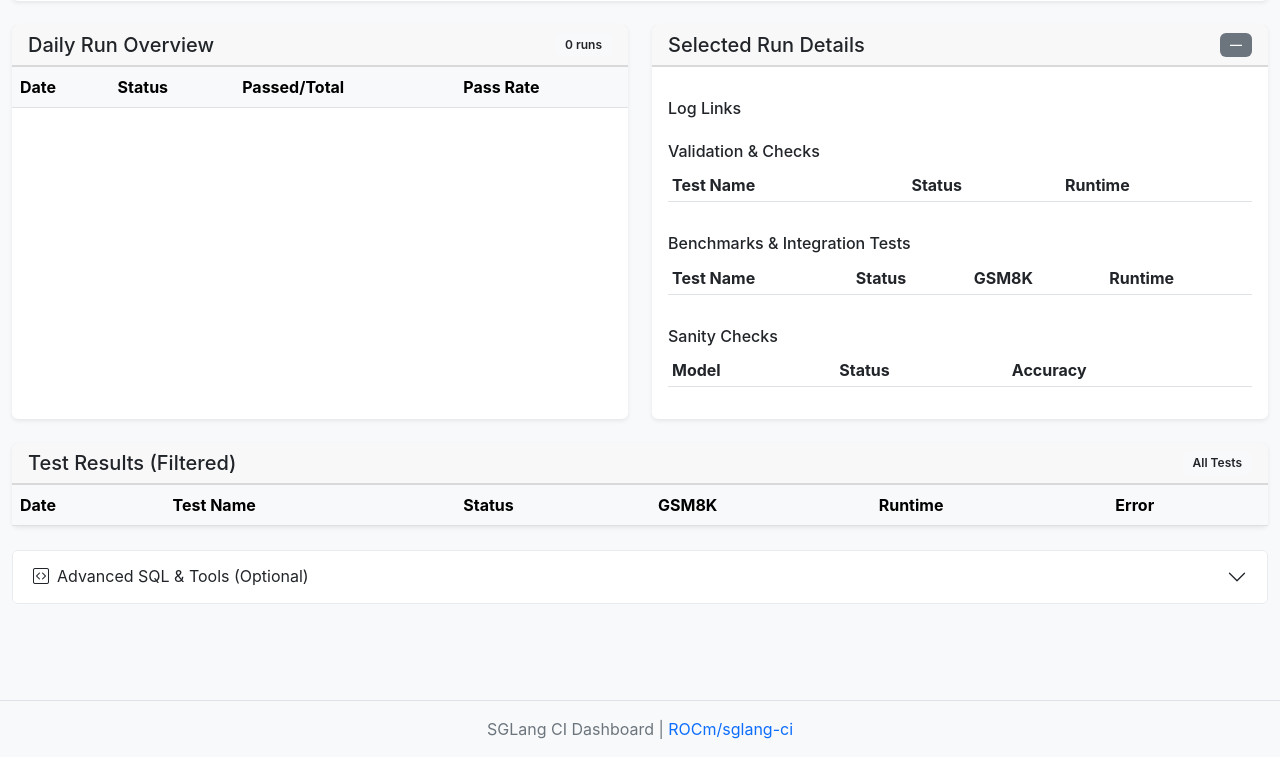
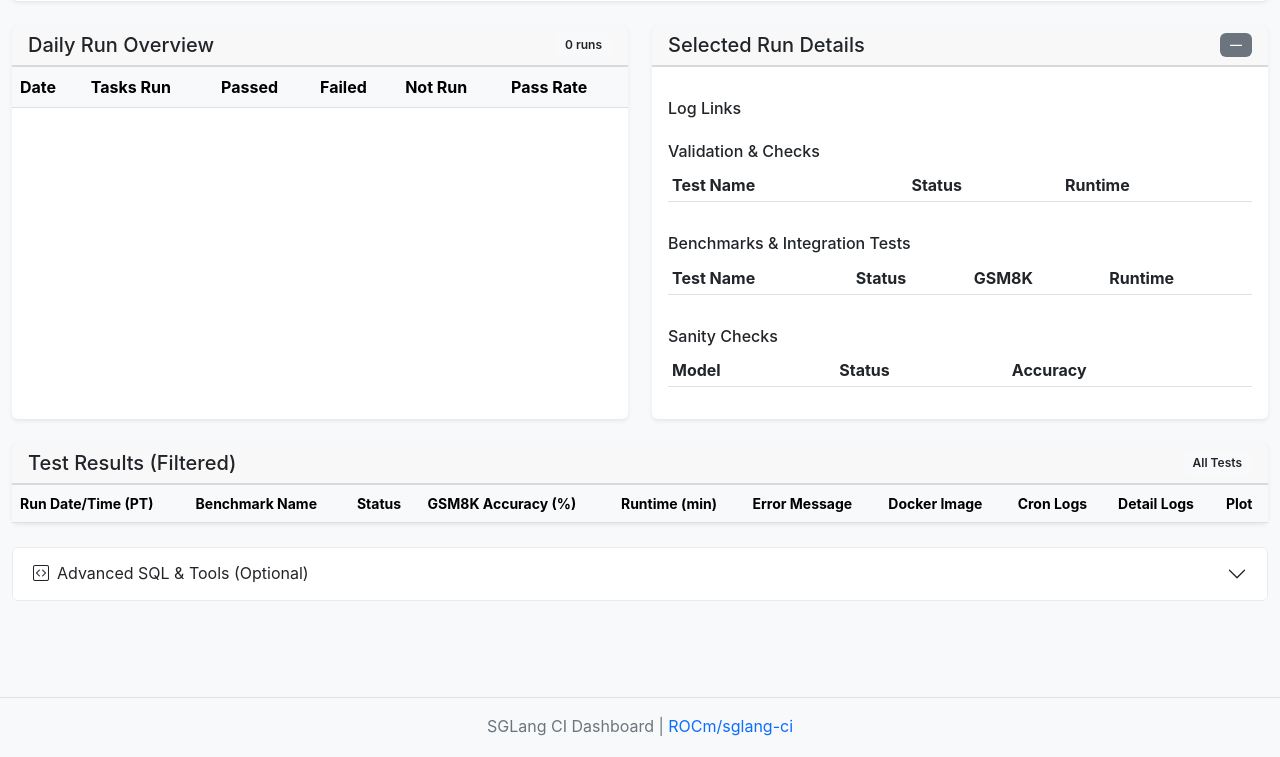
Before and after one commit to michael-amd/sglang-ci, a Flask app: page /database in a window 1280 px wide. Shown: the part 703-1460 px from the top of the page. Run offline with Flask 3, Linux system fonts and the light colour scheme; lists and menus that the app fills with data are empty.

Commit message:
Refactor dashboard data collection and UI for enhanced test result visibility
- Unified data collection approach by replacing separate GitHub and local data collectors with a single `get_data_collector` function, streamlining data retrieval.
- Updated the dashboard to display additional metrics including tasks run, passed, failed, and not run, improving clarity in test result presentation.
- Enhanced the database schema to include new fields for run datetime and GitHub log URLs, facilitating better tracking and access to test logs.
- Improved HTML templates and JavaScript functions to reflect the new data structure, ensuring a cohesive user experience across the dashboard.

```diff
--- a/cron/crontab_rules_mi30x.txt
+++ b/cron/crontab_rules_mi30x.txt
@@ -58,7 +58,3 @@ GITHUB_TOKEN=""
 
 # 4:30 PM PT (6:30 PM CT) - Daily CI Summary Report with Teams notification [Runtime: ~1s]
 30 18 * * * cd "$SGL_BENCHMARK_CI_DIR" && mkdir -p cron/cron_log/$HARDWARE_TYPE/$(date +\%Y\%m\%d) && python3 team_alert/send_daily_summary_alert.py --hardware="$HARDWARE_TYPE" --base-dir="$SGL_BENCHMARK_CI_DIR" --teams-webhook-url="$TEAMS_WEBHOOK_URL" --use-database > cron/cron_log/$HARDWARE_TYPE/$(date +\%Y\%m\%d)/daily_summary_alert.log 2>&1; bash cron/github_log_upload.sh
-
-
-# 4:35 PM PT (6:35 PM CT) - Final database sync of the day
-35 18 * * * cd "$SGL_BENCHMARK_CI_DIR" && bash cron/github_database_upload.sh
--- a/cron/crontab_rules_mi35x.txt
+++ b/cron/crontab_rules_mi35x.txt
@@ -65,7 +65,3 @@ GITHUB_TOKEN=""
 
 # 6:20 PM PT (8:20 PM CT) - Daily CI Summary Report with Teams notification [Runtime: ~1s]
 20 20 * * * cd "$SGL_BENCHMARK_CI_DIR" && mkdir -p cron/cron_log/$HARDWARE_TYPE/$(date +\%Y\%m\%d) && python3 team_alert/send_daily_summary_alert.py --hardware="$HARDWARE_TYPE" --base-dir="$SGL_BENCHMARK_CI_DIR" --teams-webhook-url="$TEAMS_WEBHOOK_URL" --use-database > cron/cron_log/$HARDWARE_TYPE/$(date +\%Y\%m\%d)/daily_summary_alert.log 2>&1; bash cron/github_log_upload.sh
-
-
-# 6:25 PM PT (8:25 PM CT) - Final database sync of the day
-25 20 * * * cd "$SGL_BENCHMARK_CI_DIR" && bash cron/github_database_upload.sh
--- a/dashboard/app.py
+++ b/dashboard/app.py
@@ -167,19 +167,8 @@ def api_summary(hardware, date):
         return jsonify({"error": "Invalid hardware type"}), 400
 
     try:
-        # Use GitHub data collector if enabled, otherwise use local
-        if USE_GITHUB:
-            # Get token from environment (may have been set after module import)
-            github_token = os.environ.get("GITHUB_TOKEN") or GITHUB_TOKEN
-            collector = GitHubDataCollector(
-                hardware=hardware,
-                base_dir=BASE_DIR,
-                github_repo=GITHUB_REPO,
-                use_local_fallback=True,
-                github_token=github_token,
-            )
-        else:
-            collector = DashboardDataCollector(hardware=hardware, base_dir=BASE_DIR)
+        # Use unified data collector (database-first with fallback)
+        collector = get_data_collector(hardware)
 
         task_results = collector.collect_task_results(date)
         sanity_results = collector.parse_sanity_check_log(date)
@@ -228,20 +217,8 @@ def api_available_dates(hardware):
         return jsonify({"error": "Invalid hardware type"}), 400
 
     try:
-        # Use GitHub data collector if enabled, otherwise use local
-        if USE_GITHUB:
-            # Get token from environment (may have been set after module import)
-            github_token = os.environ.get("GITHUB_TOKEN") or GITHUB_TOKEN
-            collector = GitHubDataCollector(
-                hardware=hardware,
-                base_dir=BASE_DIR,
-                github_repo=GITHUB_REPO,
-                use_local_fallback=True,
-                github_token=github_token,
-            )
-        else:
-            collector = DashboardDataCollector(hardware=hardware, base_dir=BASE_DIR)
-
+        # Use unified data collector (database-first with fallback)
+        collector = get_data_collector(hardware)
         dates = collector.get_available_dates()
 
         return jsonify({"hardware": hardware, "dates": dates})
@@ -595,7 +572,8 @@ def api_database_overview():
         cursor.execute(
             """
             SELECT id, run_date, overall_status, passed_tasks, failed_tasks,
-                   total_tasks, docker_image
+                   total_tasks, docker_image, not_run, run_datetime_pt,
+                   github_log_url, github_cron_log_url, github_detail_log_url, plot_github_url
             FROM test_runs
             WHERE hardware = ? AND run_date BETWEEN ? AND ?
             ORDER BY run_date DESC
@@ -607,6 +585,7 @@ def api_database_overview():
             total_tasks = row["total_tasks"] or 0
             passed_tasks = row["passed_tasks"] or 0
             failed_tasks = row["failed_tasks"] or 0
+            not_run = row["not_run"] or 0
             pass_rate = (
                 round((passed_tasks / total_tasks) * 100, 1) if total_tasks else 0
             )
@@ -618,7 +597,13 @@ def api_database_overview():
                     "passed_tasks": passed_tasks,
                     "failed_tasks": failed_tasks,
                     "total_tasks": total_tasks,
+                    "not_run": not_run,
                     "docker_image": row["docker_image"],
+                    "run_datetime_pt": row["run_datetime_pt"],
+                    "github_log_url": row["github_log_url"],
+                    "github_cron_log_url": row["github_cron_log_url"],
+                    "github_detail_log_url": row["github_detail_log_url"],
+                    "plot_github_url": row["plot_github_url"],
                     "pass_rate": pass_rate,
                 }
             )
@@ -740,7 +725,7 @@ def api_database_overview():
         params = [hardware, start_date, selected_date]
         benchmark_query = """
             SELECT tr.run_date, br.benchmark_name, br.status, br.gsm8k_accuracy,
-                   br.runtime_minutes, br.error_message
+                   br.runtime_minutes, br.error_message, br.github_detail_log_url
             FROM benchmark_results br
             JOIN test_runs tr ON tr.id = br.test_run_id
             WHERE tr.hardware = ? AND tr.run_date BETWEEN ? AND ?
@@ -751,21 +736,44 @@ def api_database_overview():
         benchmark_query += " ORDER BY tr.run_date DESC, br.benchmark_name"
 
         cursor.execute(benchmark_query, tuple(params))
-        benchmarks_range = [
-            {
-                "run_date": row["run_date"],
-                "benchmark_name": row["benchmark_name"],
-                "status": row["status"],
-                "gsm8k_accuracy": (
-                    round(row["gsm8k_accuracy"] * 100, 1)
-                    if row["gsm8k_accuracy"] is not None
-                    else None
-                ),
-                "runtime_minutes": row["runtime_minutes"],
-                "error_message": row["error_message"],
-            }
-            for row in cursor.fetchall()
-        ]
+        benchmark_rows = cursor.fetchall()
+
+        # Get plot files for generating per-benchmark plot URLs
+        plot_lookup = {}  # {(run_date, benchmark_name): plot_url}
+        for run in daily_runs:
+            cursor.execute(
+                """
+                SELECT pf.benchmark_name, pf.github_url
+                FROM plot_files pf
+                WHERE pf.test_run_id = ?
+                """,
+                (run["run_id"],),
+            )
+            for plot_row in cursor.fetchall():
+                key = (run["run_date"], plot_row["benchmark_name"])
+                plot_lookup[key] = plot_row["github_url"]
+
+        benchmarks_range = []
+        for row in benchmark_rows:
+            plot_key = (row["run_date"], row["benchmark_name"])
+            benchmarks_range.append(
+                {
+                    "run_date": row["run_date"],
+                    "benchmark_name": row["benchmark_name"],
+                    "status": row["status"],
+                    "gsm8k_accuracy": (
+                        round(row["gsm8k_accuracy"] * 100, 1)
+                        if row["gsm8k_accuracy"] is not None
+                        else None
+                    ),
+                    "runtime_minutes": row["runtime_minutes"],
+                    "error_message": row["error_message"],
+                    "plot_url": plot_lookup.get(plot_key),  # Per-benchmark plot URL
+                    "detail_log_url": row[
+                        "github_detail_log_url"
+                    ],  # Per-test detail log
+                }
+            )
 
         benchmark_summary = {
             "total": len(benchmarks_range),
@@ -945,6 +953,42 @@ def api_database_stats():
         return jsonify({"error": str(e)}), 500
 
 
+@app.route("/api/database/sync", methods=["POST"])
+def api_database_sync():
+    """Sync database from GitHub to get latest updates from other machines"""
+    try:
+        import subprocess
+
+        sync_script = os.path.join(BASE_DIR, "database", "sync_database.py")
+
+        # Run sync in background (non-blocking)
+        result = subprocess.run(
+            ["python3", sync_script, "pull"],
+            cwd=BASE_DIR,
+            capture_output=True,
+            text=True,
+            timeout=30,
+        )
+
+        if result.returncode == 0:
+            return jsonify(
+                {"status": "success", "message": "Database synced from GitHub"}
+            )
+        else:
+            return (
+                jsonify(
+                    {
+                        "status": "warning",
+                        "message": "Sync attempted but may have issues",
+                    }
+                ),
+                200,
+            )
+
+    except Exception as e:
+        return jsonify({"status": "error", "message": str(e)}), 500
+
+
 @app.route("/health")
 def health():
     """Health check endpoint"""
--- a/dashboard/templates/database.html
+++ b/dashboard/templates/database.html
@@ -199,8 +199,10 @@
                             <thead class="table-light">
                                 <tr>
                                     <th>Date</th>
-                                    <th>Status</th>
-                                    <th>Passed/Total</th>
+                                    <th>Tasks Run</th>
+                                    <th>Passed</th>
+                                    <th>Failed</th>
+                                    <th>Not Run</th>
                                     <th>Pass Rate</th>
                                 </tr>
                             </thead>
@@ -289,15 +291,19 @@
         </div>
         <div class="card-body p-0">
             <div class="table-responsive">
-                <table class="table table-striped mb-0" id="rangeBenchmarkTable">
+                <table class="table table-striped mb-0 small" id="rangeBenchmarkTable">
                     <thead class="table-light">
                         <tr>
-                            <th>Date</th>
-                            <th>Test Name</th>
+                            <th>Run Date/Time (PT)</th>
+                            <th>Benchmark Name</th>
                             <th>Status</th>
-                            <th>GSM8K</th>
-                            <th>Runtime</th>
-                            <th>Error</th>
+                            <th>GSM8K Accuracy (%)</th>
+                            <th>Runtime (min)</th>
+                            <th>Error Message</th>
+                            <th>Docker Image</th>
+                            <th>Cron Logs</th>
+                            <th>Detail Logs</th>
+                            <th>Plot</th>
                         </tr>
                     </thead>
                     <tbody></tbody>
@@ -521,40 +527,42 @@ function renderSummaryCards(data) {
     const benchmarkSummary = data.benchmark_summary || {};
     const selectedRun = data.selected_run || {};
 
+    const tasksRun = (selectedRun.total_tasks || 0) - (selectedRun.not_run || 0);
+
     container.innerHTML = `
         <div class="col-md-3">
             <div class="card summary-card">
                 <div class="card-body">
-                    <div class="card-title">Total Runs</div>
-                    <div class="card-value">${summary.total_runs || 0}</div>
-                    <p class="text-muted mb-0">${summary.passed_runs || 0} passed · ${summary.failed_runs || 0} failed</p>
+                    <div class="card-title">Tasks Run</div>
+                    <div class="card-value">${tasksRun}</div>
+                    <p class="text-muted mb-0">Out of ${selectedRun.total_tasks || 0} total</p>
                 </div>
             </div>
         </div>
         <div class="col-md-3">
             <div class="card summary-card">
                 <div class="card-body">
-                    <div class="card-title">Average Pass Rate</div>
-                    <div class="card-value text-success">${summary.average_pass_rate || 0}%</div>
-                    <p class="text-muted mb-0">Latest: ${summary.latest_pass_rate || 0}%</p>
+                    <div class="card-title">Passed</div>
+                    <div class="card-value text-success">${selectedRun.passed_tasks || 0}</div>
+                    <p class="text-muted mb-0">${selectedRun.pass_rate || 0}% pass rate</p>
                 </div>
             </div>
         </div>
         <div class="col-md-3">
             <div class="card summary-card">
                 <div class="card-body">
-                    <div class="card-title">Test Results</div>
-                    <div class="card-value text-primary">${benchmarkSummary.pass_rate || 0}%</div>
-                    <p class="text-muted mb-0">${benchmarkSummary.passed || 0} / ${benchmarkSummary.total || 0} passed</p>
+                    <div class="card-title">Failed</div>
+                    <div class="card-value text-danger">${selectedRun.failed_tasks || 0}</div>
+                    <p class="text-muted mb-0">${selectedRun.unknown_tasks || 0} unknown</p>
                 </div>
             </div>
         </div>
         <div class="col-md-3">
             <div class="card summary-card">
                 <div class="card-body">
-                    <div class="card-title">Selected Run Status</div>
-                    <div class="card-value">${selectedRun.overall_status ? selectedRun.overall_status.toUpperCase() : '—'}</div>
-                    <p class="text-muted mb-0">Pass rate: ${selectedRun.pass_rate || 0}%</p>
+                    <div class="card-title">Not Run</div>
+                    <div class="card-value text-secondary">${selectedRun.not_run || 0}</div>
+                    <p class="text-muted mb-0">Benchmarks: ${benchmarkSummary.passed || 0}/${benchmarkSummary.total || 0}</p>
                 </div>
             </div>
         </div>
@@ -569,16 +577,20 @@ function renderDailyRuns(runs) {
     tableBody.innerHTML = '';
 
     if (!runs.length) {
-        tableBody.innerHTML = '<tr><td colspan="4" class="text-center text-muted">No data available</td></tr>';
+        tableBody.innerHTML = '<tr><td colspan="6" class="text-center text-muted">No data available</td></tr>';
     } else {
         runs.forEach((run) => {
+            const tasksRun = (run.total_tasks || 0) - (run.not_run || 0);
             const row = document.createElement('tr');
             row.innerHTML = `
                 <td>${formatDateDisplay(run.run_date)}</td>
-                <td>${statusBadge(run.overall_status)}</td>
-                <td>${run.passed_tasks}/${run.total_tasks}</td>
-                <td>${run.pass_rate}%</td>
+                <td><strong>${tasksRun}</strong></td>
+                <td><span class="text-success">${run.passed_tasks || 0}</span></td>
+                <td><span class="text-danger">${run.failed_tasks || 0}</span></td>
+                <td><span class="text-secondary">${run.not_run || 0}</span></td>
+                <td><strong>${run.pass_rate || 0}%</strong></td>
             `;
+            row.style.cursor = 'pointer';
             row.addEventListener('click', () => {
                 if (dbState.selectedDate !== run.run_date) {
                     dbState.selectedDate = run.run_date;
@@ -617,23 +629,34 @@ function renderSelectedRun(selectedRun) {
     }
 
     if (summaryContainer) {
+        const tasksRun = (selectedRun.total_tasks || 0) - (selectedRun.not_run || 0);
         summaryContainer.innerHTML = `
-            <div class="row g-2">
+            <div class="row g-2 mb-3">
+                <div class="col-3">
+                    <div class="text-muted small">Tasks Run</div>
+                    <strong>${tasksRun}</strong>
+                </div>
+                <div class="col-3">
+                    <div class="text-muted small">Passed</div>
+                    <strong class="text-success">${selectedRun.passed_tasks || 0}</strong>
+                </div>
+                <div class="col-3">
+                    <div class="text-muted small">Failed</div>
+                    <strong class="text-danger">${selectedRun.failed_tasks || 0}</strong>
+                </div>
+                <div class="col-3">
+                    <div class="text-muted small">Not Run</div>
+                    <strong class="text-secondary">${selectedRun.not_run || 0}</strong>
+                </div>
+            </div>
+            <div class="row g-2 mb-3">
                 <div class="col-6">
-                    <div class="text-muted small">Status</div>
-                    <span class="badge status-badge ${selectedRun.overall_status || ''}">${selectedRun.overall_status || 'unknown'}</span>
-                </div>
-                <div class="col-6 text-end">
                     <div class="text-muted small">Pass Rate</div>
-                    <strong>${selectedRun.pass_rate || 0}%</strong>
-                </div>
-                <div class="col-6">
-                    <div class="text-muted small">Tasks</div>
-                    <div>${selectedRun.passed_tasks || 0} passed / ${selectedRun.total_tasks || 0} total</div>
+                    <strong class="text-primary">${selectedRun.pass_rate || 0}%</strong>
                 </div>
                 <div class="col-6">
                     <div class="text-muted small">Docker Image</div>
-                    <div class="text-truncate" title="${selectedRun.docker_image || '—'}">${selectedRun.docker_image || '—'}</div>
+                    <div class="text-truncate" title="${selectedRun.docker_image || '—'}"><small>${selectedRun.docker_image || '—'}</small></div>
                 </div>
             </div>
         `;
@@ -721,21 +744,72 @@ function renderBenchmarkRange(data) {
     if (!tableBody) return;
 
     const benchmarks = data.benchmarks_range || [];
+    const dailyRuns = data.daily_runs || [];
+
+    // Create lookup for docker images, datetime, and URLs by date
+    const metadataByDate = {};
+    dailyRuns.forEach((run) => {
+        metadataByDate[run.run_date] = {
+            dockerImage: run.docker_image || '—',
+            datetimePt: run.run_datetime_pt || formatDateDisplay(run.run_date),
+            githubCronLogUrl: run.github_cron_log_url,
+            githubDetailLogUrl: run.github_detail_log_url,
+        };
+    });
+
+    // Benchmarks that should have plots
+    const benchmarksWithPlots = [
+        'Grok Online Benchmark',
+        'Grok 2 Online Benchmark',
+        'DeepSeek Online Benchmark',
+        'DeepSeek DP Attention Test',
+        'DeepSeek Torch Compile Test',
+        'DeepSeek DP+Torch Compile'
+    ];
+
     tableBody.innerHTML = '';
 
     if (!benchmarks.length) {
-        tableBody.innerHTML = '<tr><td colspan="6" class="text-center text-muted">No test data for selected range.</td></tr>';
+        tableBody.innerHTML = '<tr><td colspan="10" class="text-center text-muted">No test data for selected range.</td></tr>';
     } else {
-        tableBody.innerHTML = benchmarks.map((bench) => `
+        tableBody.innerHTML = benchmarks.map((bench) => {
+            const meta = metadataByDate[bench.run_date] || {};
+            const dockerImage = meta.dockerImage || '—';
+            const dockerShort = dockerImage.length > 40 ? dockerImage.substring(0, 40) + '...' : dockerImage;
+            const errorText = bench.error_message || '—';
+            const errorShort = errorText.length > 50 ? errorText.substring(0, 50) + '...' : errorText;
+            const datetimePt = meta.datetimePt || formatDateDisplay(bench.run_date);
+
+            const cronLogLink = meta.githubCronLogUrl ?
+                `<a href="${meta.githubCronLogUrl}" target="_blank" class="text-decoration-none" title="Cron log file"><i class="bi bi-file-earmark-code"></i></a>` :
+                '';
+
+            // Per-test detail log URL (from benchmark_results table)
+            // Empty for tests that don't have detail logs (like Docker Check)
+            const detailLogLink = bench.detail_log_url ?
+                `<a href="${bench.detail_log_url}" target="_blank" class="text-decoration-none" title="Detail test logs"><i class="bi bi-file-earmark-text"></i></a>` :
+                '';
+
+            // Only show plot link for benchmarks that have plots
+            const plotLink = (benchmarksWithPlots.includes(bench.benchmark_name) && bench.plot_url) ?
+                `<a href="${bench.plot_url}" target="_blank" class="text-decoration-none" title="Performance plot"><i class="bi bi-graph-up"></i></a>` :
+                '';
+
+            return `
             <tr>
-                <td>${formatDateDisplay(bench.run_date)}</td>
+                <td><small>${datetimePt}</small></td>
                 <td>${bench.benchmark_name}</td>
                 <td>${statusBadge(bench.status)}</td>
-                <td>${bench.gsm8k_accuracy !== null ? bench.gsm8k_accuracy + '%' : '—'}</td>
-                <td>${bench.runtime_minutes ? bench.runtime_minutes + 'm' : '—'}</td>
-                <td>${bench.error_message || ''}</td>
+                <td class="text-end">${bench.gsm8k_accuracy !== null ? bench.gsm8k_accuracy + '%' : '—'}</td>
+                <td class="text-end">${bench.runtime_minutes !== null ? bench.runtime_minutes : '—'}</td>
+                <td title="${errorText}"><small>${errorShort}</small></td>
+                <td title="${dockerImage}"><small class="text-muted">${dockerShort}</small></td>
+                <td class="text-center">${cronLogLink}</td>
+                <td class="text-center">${detailLogLink}</td>
+                <td class="text-center">${plotLink}</td>
             </tr>
-        `).join('');
+        `;
+        }).join('');
     }
 
     if (filterLabel) {
```
Also changed, not shown: database/database.py (+30 -4 lines), database/db_data_collector.py (+30 -4 lines), database/ingest_data.py (+259 -1 lines), 1 other file.
